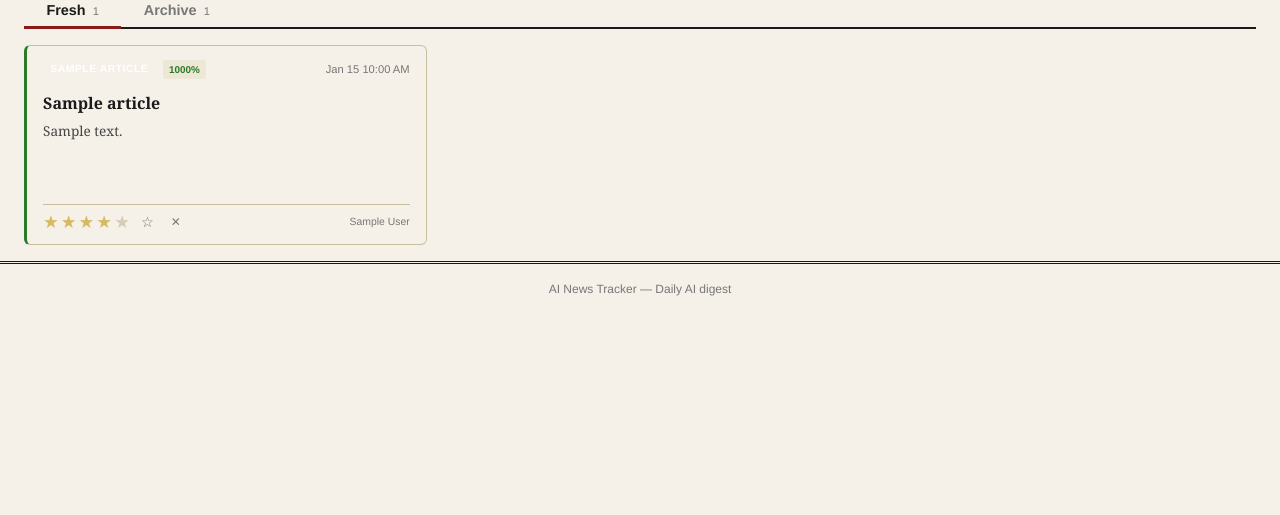
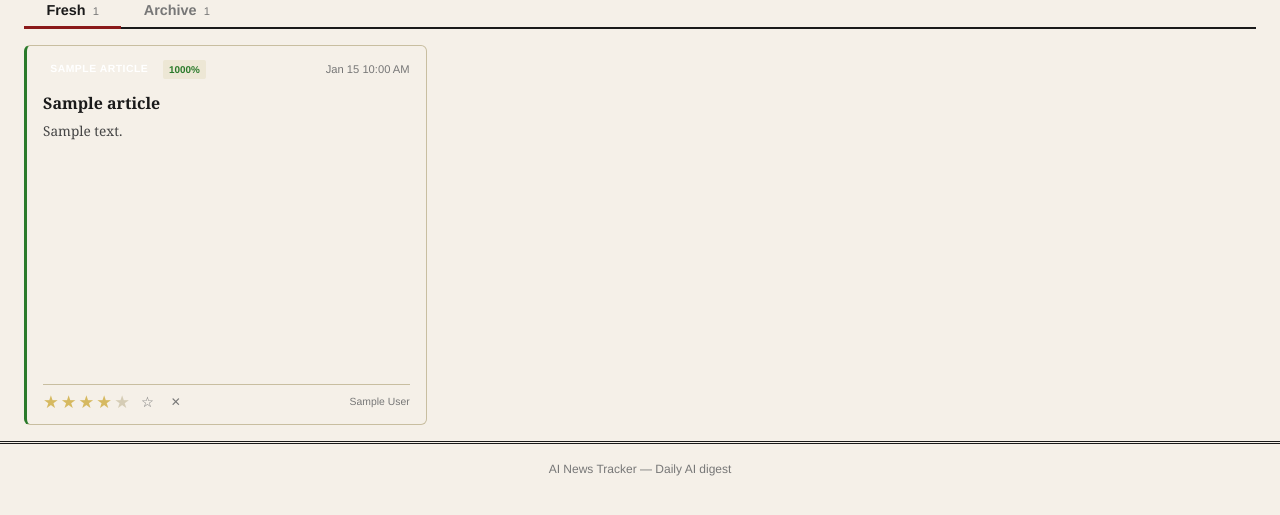
Before and after one commit to petarvucetin/ai-newspaper, a FastAPI app: template app/templates/newspaper.html in a window 1280 px wide. Shown: the part 172-687 px from the top of the page. Run offline with FastAPI, Linux system fonts and the light colour scheme; the template is opened without the code that fills it: most values are stand-ins (such as "Sample title", 1, 10 or a date in 2020).

Commit message:
style: fixed-height cards with scrollable content and pinned footer
Cards are 380px with article-scroll handling overflow. Footer (stars,
bookmark, dismiss) stays pinned at the bottom via flex-shrink: 0.

Co-Authored-By: Claude Opus 4.6 <noreply@anthropic.com>

```diff
--- a/app/static/style.css
+++ b/app/static/style.css
@@ -382,7 +382,7 @@ main {
   padding: 0;  /* padding moves inside .article-body */
   display: flex;
   flex-direction: column;
-  min-height: 200px;
+  height: 380px;
   overflow: hidden;
   border-radius: 6px;
   border: 1px solid var(--rule);
@@ -428,6 +428,7 @@ main {
   flex-direction: column;
   gap: 0.4rem;
   flex: 1;
+  min-height: 0;       /* allow flex children to shrink below content size */
   overflow: hidden;
   padding: 0.8rem 1rem;
 }
@@ -445,6 +446,7 @@ main {
   align-items: center;
   gap: 0.5rem;
   flex-wrap: wrap;
+  flex-shrink: 0;      /* don't collapse when card is tight */
 }
 
 .article-metrics {
@@ -588,6 +590,7 @@ main {
   align-items: center;
   justify-content: space-between;
   margin-top: auto;
+  flex-shrink: 0;      /* never collapse — stays pinned at card bottom */
   padding-top: 0.5rem;
   border-top: 1px solid var(--rule);
   gap: 0.5rem;
```
